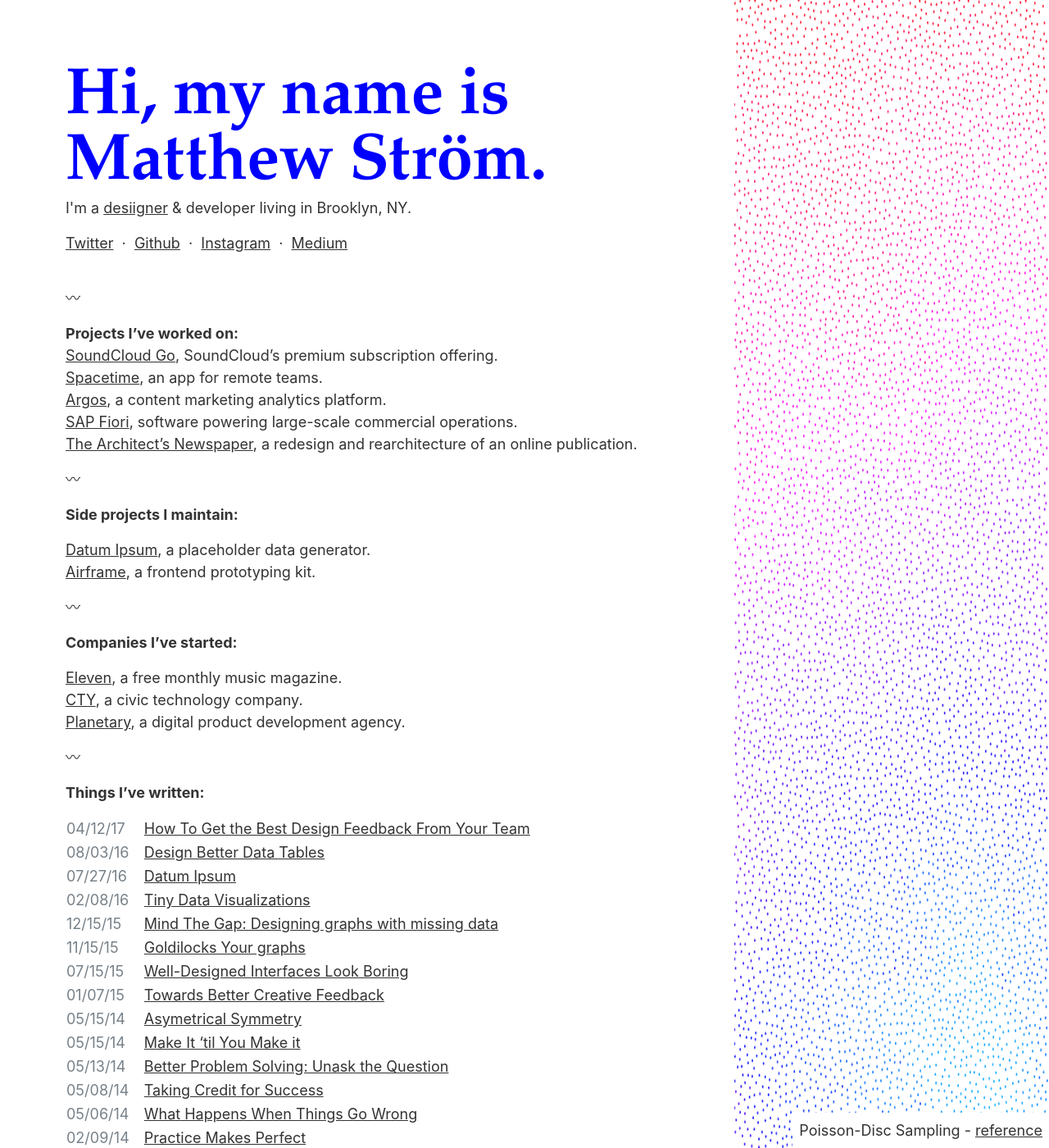
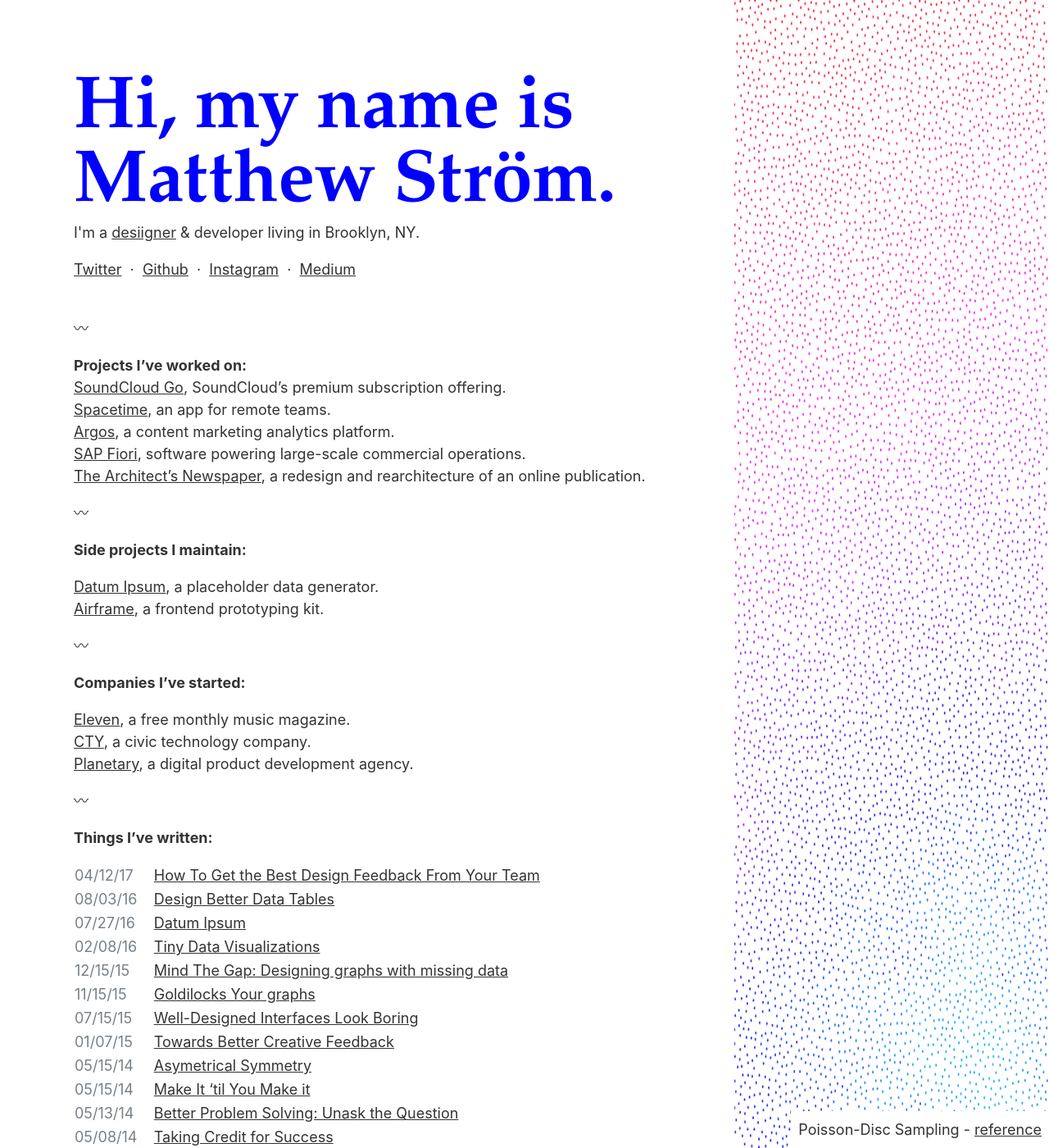
Before and after one commit to ilikescience/ilikescience.github.io, a Jekyll site: the page built from index.md, in a window 1280 px wide and 1400 px high. Shown: the whole window at 82% size. Built offline with Jekyll 4.4.1, drawn with Linux system fonts in a browser that asks for light colours; our own code applies the rules of GitHub Pages for plain Markdown files.

Commit message:
update html font size

```diff
--- a/_sass/_type.scss
+++ b/_sass/_type.scss
@@ -54,6 +54,10 @@
 $t--size-l: 1.6rem;
 $t--size-m: 1rem;
 $t--size-s: 0.75rem;
+
+html {
+    font-size: $t--base-size;
+}
 
 body {
     color: $c--black;
```
